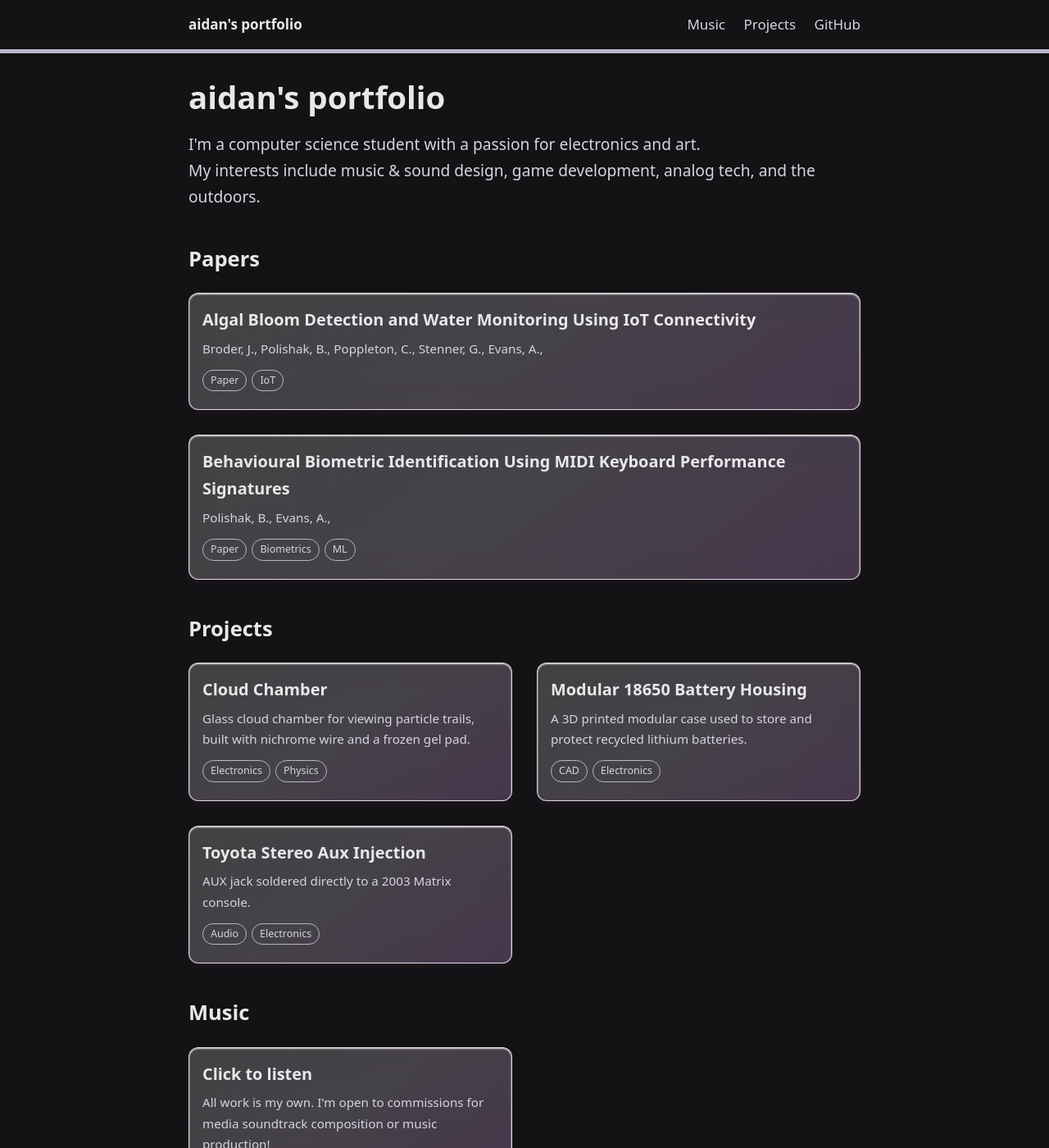
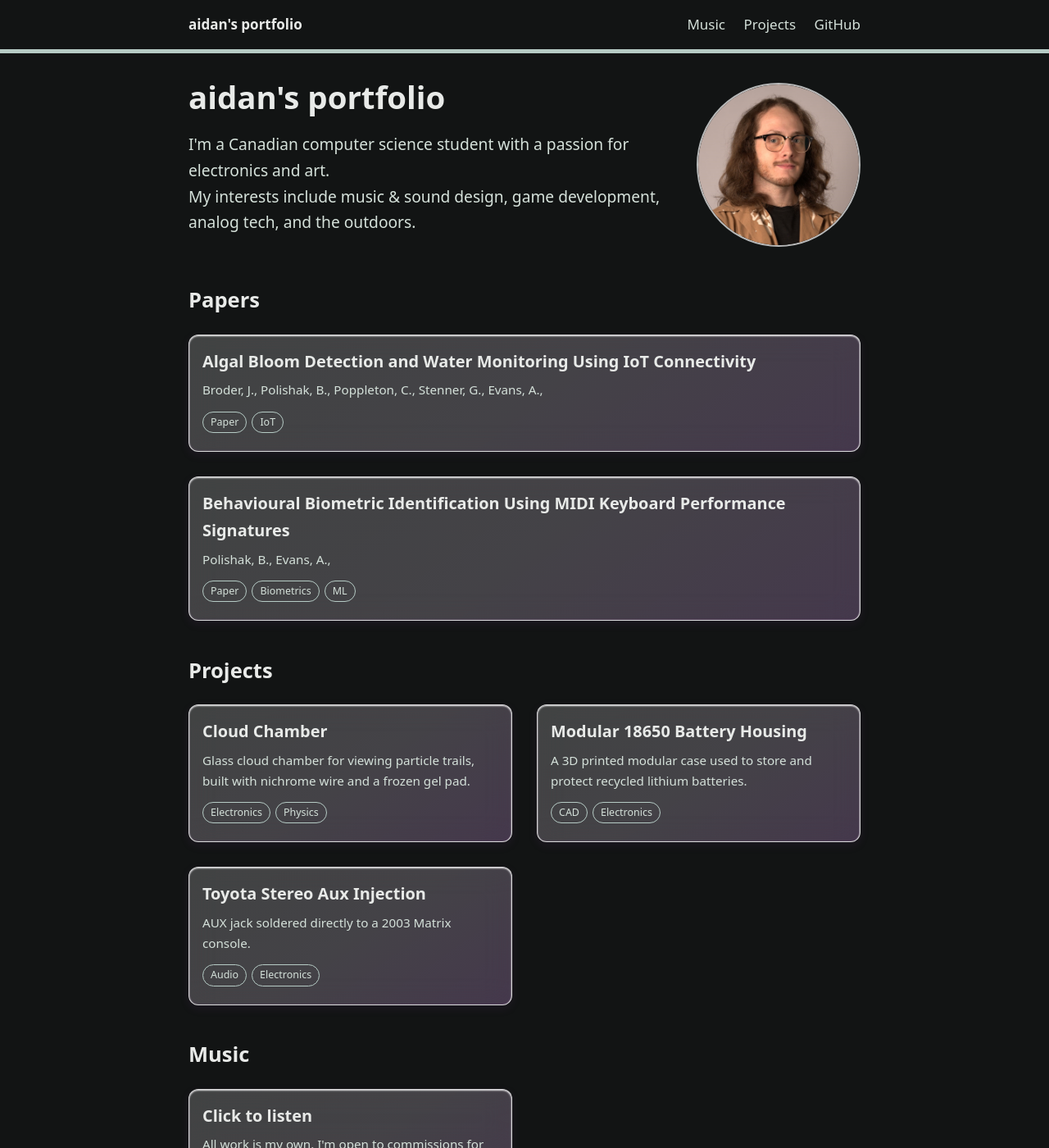
Before and after one commit to aid4n-e/aid4n-e.github.io, a Jekyll site: the page built from index.html, in a window 1280 px wide and 1400 px high. Shown: the whole window at 82% size. Built offline with Jekyll 4.4.1, drawn with Linux system fonts in a browser that asks for light colours.

Commit message:
Update blogs

```diff
--- a/_data/tracks.yml
+++ b/_data/tracks.yml
@@ -39,6 +39,6 @@
   file: /assets/audio/nglawesome.mp3
 
 - title: "mellow, piano melody"
-  note: "One of my earliest works (it shows, I think.) I made this track after feeling inspired by Lena Raine's work."
+  note: "One of my first works (it shows, I think.) I made this track after feeling inspired by Lena Raine's work."
   tag: ""
   file: /assets/audio/mellow.mp3
--- a/assets/css/site.css
+++ b/assets/css/site.css
@@ -1,15 +1,15 @@
 :root {
-  --bg: #131214;
-  --fg: #e8e8ea;
-  --muted: #d5d5e1;
+  --bg: #121414;
+  --fg: #e8eae8;
+  --muted: #d5e1da;
   --accent: #d769ff;
   /* everything accent-coloured below is derived from --accent, so changing it recolours the whole site */
   --accent-hi:   color-mix(in srgb, var(--accent) 55%, white);   /* lighter */
   --accent-lo:   color-mix(in srgb, var(--accent) 55%, black);   /* darker */
   --accent-deep: color-mix(in srgb, var(--accent) 25%, black);   /* very dark, for shadows */
   --accent-tint: color-mix(in srgb, var(--accent) 14%, white);   /* near-white with a hint of accent */
-  --card: #1e1b1e;
-  --line: #b6b7cb;
+  --card: #1b1e1d;
+  --line: #b6cbc5;
 }
 * { box-sizing: border-box; }
 html { scroll-padding-top: 80px; }   /* #papers, #projects etc. land below the sticky header */
@@ -475,3 +475,19 @@ h2 { margin-top: 1.5em; }
   .player-seek { order: 5; flex-basis: 100%; }
   .player-volume { display: none; }
 }
+
+/* ---- Circular profile picture beside the home page headline ---- */
+.hero-with-photo { display: flex; align-items: center; gap: 28px; padding-top: 30px; }
+.hero-with-photo h1 { margin-top: 0; }
+.avatar {
+  flex: none;
+  width: 200px; height: 200px;
+  border-radius: 50%;
+  object-fit: cover;                 /* crops any photo to a square, no stretching */
+  border: 2px solid rgba(255,255,255,.7);
+
+}
+@media (max-width: 560px) {
+  .hero-with-photo { flex-direction: column; align-items: flex-start; gap: 16px; }
+  .avatar { width: 104px; height: 104px; }
+}
--- a/index.html
+++ b/index.html
@@ -33,12 +33,17 @@ title: Home
   }
 </script>
 
-<section class="hero">
-  <h1>{{ site.tagline }}</h1>
-  <p>I'm a computer science student with a passion for electronics and art.<br>
+<section class="hero hero-with-photo">
+  <div>
+    <h1>{{ site.tagline }}</h1>
+    <p>I'm a Canadian computer science student with a passion for electronics and art.<br>
     My interests include music & sound design, game development, analog tech, and the outdoors.</p>
+  </div>
+  <img class="avatar" src="{{ '/assets/img/profile.jpg' | relative_url }}" alt="Photo of Aidan">
+
+</section>
+
   <!--<p><a class="button" href="{{ '/about' | relative_url }}">About me</a></p> -->
-</section>
 
 
 
```
Also changed, not shown: _projects/cloud-chamber.md (+11 -10 lines), _projects/modular-battery-housing.md (+12 -5 lines), assets/img/profile.jpg (added).
